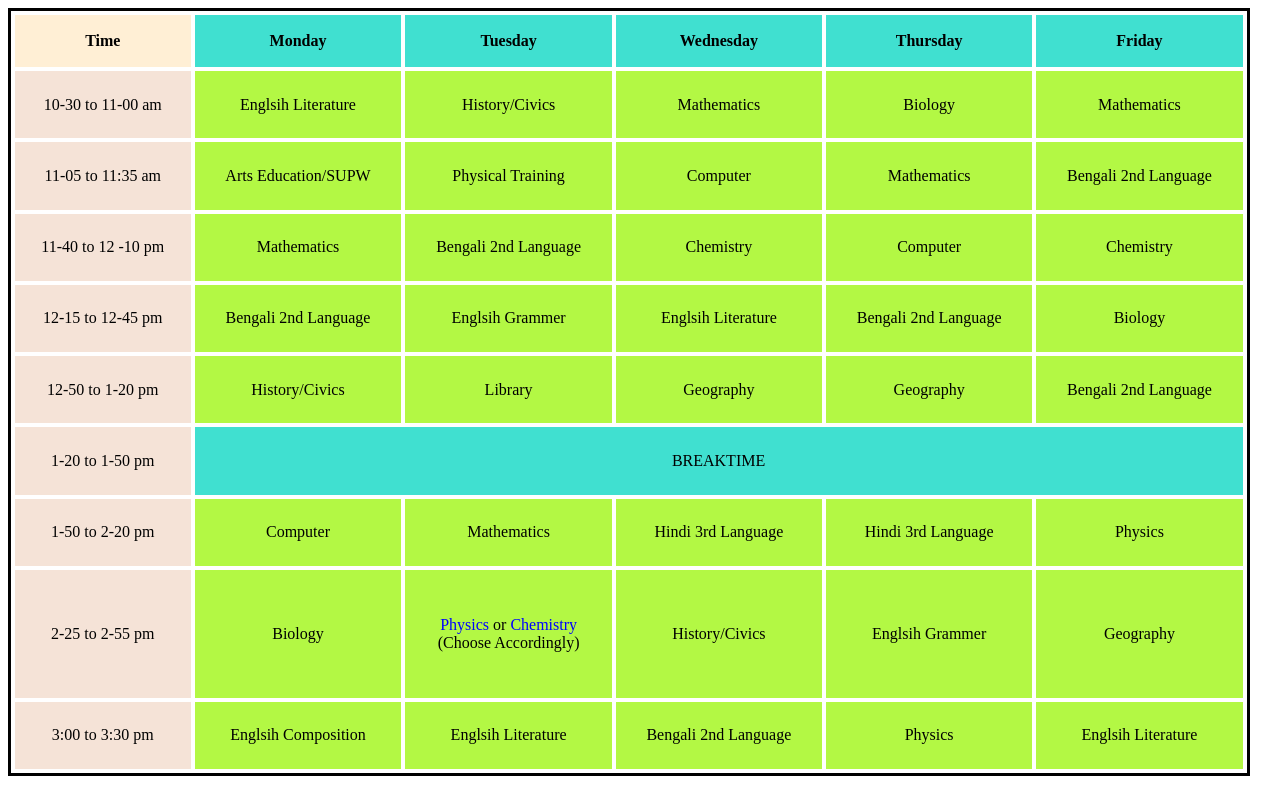
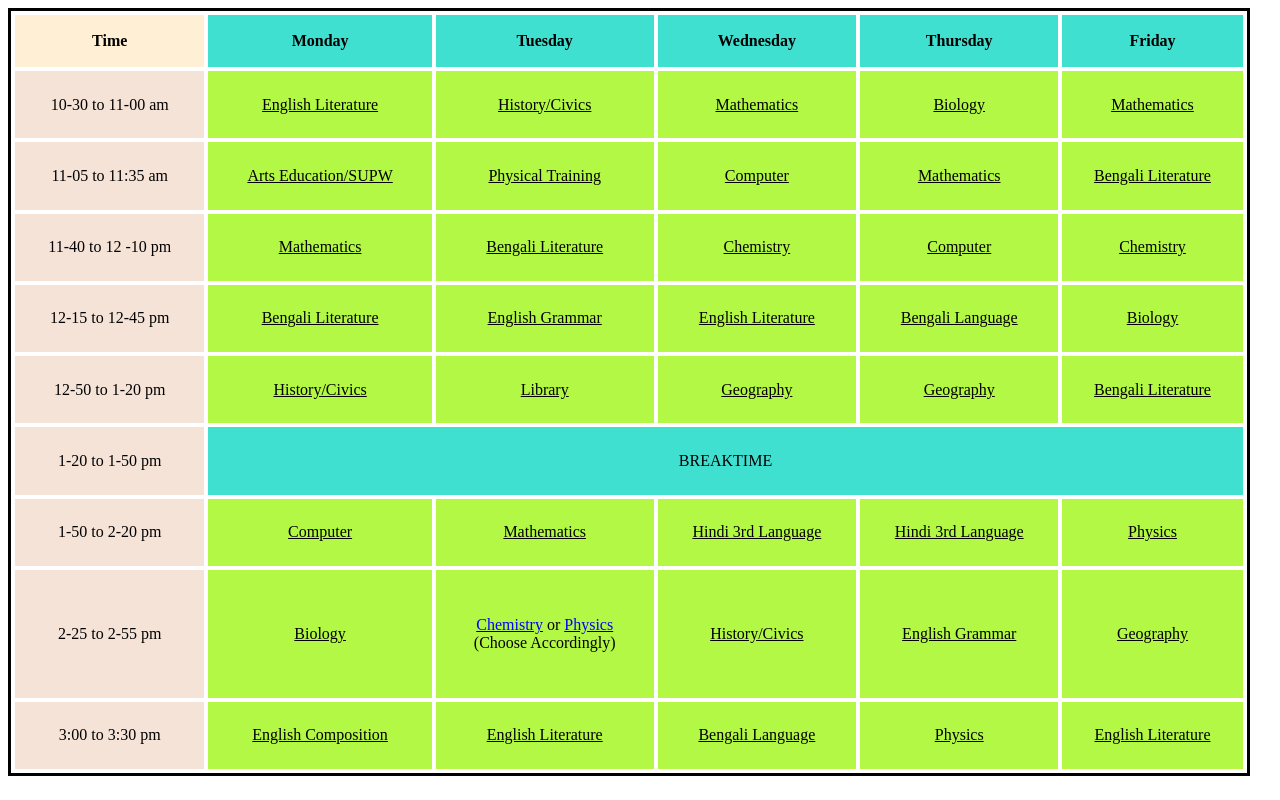
Before and after one commit to PrabalClass7/timetable8.github.io, a plain HTML site: page index.html in a window 1280 px wide. Drawn offline with Linux system fonts and the light colour scheme.

Commit message:
Update index.html

```diff
--- a/index.html
+++ b/index.html
@@ -8,10 +8,11 @@
 -->
 <html>
     <head>
-        <meta name="viewport" content="width=device-width, initial-scale=1">
+        <meta name="viewport" content="width=device-width, initial-scale=0.9">
         <title>Prabal's Time Table</title>
     </head>
     <body>
+
         <style>
 
             th,td,tr,table,thead,tbody{
@@ -20,6 +21,10 @@
             }
             td{
                 text-align: center;
+
+            }
+            a, a:visited, a:hover, a:active {
+                color: inherit;
 
             }
             #time{
@@ -48,7 +53,7 @@
                 <tbody>
                     <tr>
                         <td id="time">10-30 to 11-00 am</td>
-                        <td id="subject" title="Read some English stories and analyze them!">Englsih Literature</td>
+                        <td id="subject" title="Read some English stories and analyze them!">English Literature</td>
                         <td id="subject" title="Learning about ancient Kings and Kingdoms">History/Civics</td>
                         <td id="subject" title="Undoubtedly, My most favorite class. I love Maths">Mathematics</td>
                         <td id="subject" title="Learning about the Plant and Animal Kingdoms">Biology</td>
@@ -61,23 +66,23 @@
                         <td id="subject" title="After, Long hours of sitting and attending classes, Its Time to Move">Physical Training</td>
                         <td id="subject" title="Coding is my hobby">Computer</td>
                         <td id="subject" title="Undoubtedly, My most favorite class. I love Maths">Mathematics</td>
-                        <td id="subject" title="Same as English class, but in Bengali">Bengali 2nd Language</td>
+                        <td id="subject" title="Same as English class, but in Bengali">Bengali Literature</td>
                     </tr>
 
                     <tr>
                         <td id="time">11-40 to 12 -10 pm</td>
                         <td id="subject" title="Undoubtedly, My most favorite class. I love Maths">Mathematics</td>
-                        <td id="subject" title="Same as English class, but in Bengali">Bengali 2nd Language</td>
+                        <td id="subject" title="Same as English class, but in Bengali">Bengali Literature</td>
                         <td id="subject" title="Learning new chemical bonds and Reactions">Chemistry</td>
                         <td id="subject" title="Coding is my hobby">Computer</td>
                         <td id="subject" title="Learning new chemical bonds and Reactions">Chemistry</td>
                     </tr>
                     <tr>
                         <td id="time">12-15 to 12-45 pm</td>
-                        <td id="subject" title="Same as English class, but in Bengali">Bengali 2nd Language</td>
-                        <td id="subject" title="Learn to properly write English">Englsih Grammer</td>
-                        <td id="subject" title="Read some English stories and analyze them!">Englsih Literature</td>
-                        <td id="subject" title="Same as English class, but in Bengali">Bengali 2nd Language</td>
+                        <td id="subject" title="Same as English class, but in Bengali">Bengali Literature</td>
+                        <td id="subject" title="Learn to properly write English">English Grammar</td>
+                        <td id="subject" title="Read some English stories and analyze them!">English Literature</td>
+                        <td id="subject" title="Same as English class, but in Bengali">Bengali Language</td>
                         <td id="subject" title="Learning about the Plant and Animal Kingdoms">Biology</td>
                     </tr>
                     <tr>
@@ -86,7 +91,7 @@
                         <td id="subject" title="Grow our Knowledge with Books">Library</td>
                         <td id="subject" title="Exploring and learning about the world sitting in a classroom">Geography</td>
                         <td id="subject" title="Exploring and learning about the world sitting in a classroom">Geography</td>
-                        <td id="subject" title="Same as English class, but in Bengali">Bengali 2nd Language</td>
+                        <td id="subject" title="Same as English class, but in Bengali">Bengali Literature</td>
                     </tr>
                     <tr>
                         <td id="time">1-20 to 1-50 pm</td>
@@ -105,23 +110,74 @@
                     <tr>
                         <td id="time">2-25 to 2-55 pm</td>
                         <td id="subject" title="Learning about the Plant and Animal Kingdoms">Biology</td>
-                        <td id="subject" title="Experimenting Practically"><span style="color:blue">Physics</span> or <span style="color:blue">Chemistry</span><br><span>(Choose Accordingly)</span></td>
+                        <td id="subject" title="Experimenting Practically"><a href="https://meet.google.com/vku-jboc-joe" target="_blank" rel="noopener noreferrer"><span style="color:blue">Chemistry</span></a> or <a href="https://meet.google.com/ysy-rbsj-biw" target="_blank" rel="noopener noreferrer"><span style="color:blue">Physics</span></a><br><span>(Choose Accordingly)</span></td>
                         <td id="subject" title="Learning about ancient Kings and Kingdoms">History/Civics</td>
-                        <td id="subject" title="Learn to properly write English">Englsih Grammer</td>
+                        <td id="subject" title="Learn to properly write English">English Grammar</td>
                         <td id="subject" title="Exploring and learning about the world sitting in a classroom">Geography</td>
                     </tr>
                     <tr>
                         <td id="time">3:00 to 3:30 pm</td>
-                        <td id="subject" title="Class for Projecting our Imagination into an Essay">Englsih Composition</td>
-                        <td id="subject" title="Read some English stories and analyze them!">Englsih Literature</td>
-                        <td id="subject" title="Same as English class, but in Bengali">Bengali 2nd Language</td>
+                        <td id="subject" title="Class for Projecting our Imagination into an Essay">English Composition</td>
+                        <td id="subject" title="Read some English stories and analyze them!">English Literature</td>
+                        <td id="subject" title="Same as English class, but in Bengali">Bengali Language</td>
                         <td id="subject" title="Explanation of different real world phenomenon">Physics</td>
-                        <td id="subject" title="Read some English stories and analyze them!">Englsih Literature</td>
+                        <td id="subject" title="Read some English stories and analyze them!">English Literature</td>
                     </tr>
                 </tbody>
 
 
             </table>
         </div>
+        <script>
+            var elements = document.getElementsByTagName("td");
+            for (let i = 0; i < elements.length;i++) {
+                var cur = elements[i];
+                if (cur.innerHTML=="Physics"){
+                    cur.innerHTML=`<a href="https://meet.google.com/ysy-rbsj-biw" target="_blank" rel="noopener noreferrer">${cur.innerHTML}</a>`;
+                }
+                else if (cur.innerHTML=="English Literature"){
+                    cur.innerHTML=`<a href="https://meet.google.com/zzi-tgbv-yad" target="_blank" rel="noopener noreferrer">${cur.innerHTML}</a>`;
+                }else if (cur.innerHTML=="Mathematics"){
+                    cur.innerHTML=`<a href="https://meet.google.com/fyb-munh-bbr" target="_blank" rel="noopener noreferrer">${cur.innerHTML}</a>`;
+                }
+                else if (cur.innerHTML=="Bengali Language"){
+                    cur.innerHTML=`<a href="https://meet.google.com/kyj-xyxn-atj" target="_blank" rel="noopener noreferrer">${cur.innerHTML}</a>`;
+                }
+                else if (cur.innerHTML=="Bengali Literature"){
+                    cur.innerHTML=`<a href="http://meet.google.com/tvy-btzg-bzi" target="_blank" rel="noopener noreferrer">${cur.innerHTML}</a>`;
+                }
+                else if (cur.innerHTML=="History/Civics"){
+                    cur.innerHTML=`<a href="https://meet.google.com/kiv-kfka-yed" target="_blank" rel="noopener noreferrer">${cur.innerHTML}</a>`;
+                }
+                else if (cur.innerHTML=="Computer"){
+                    cur.innerHTML=`<a href="http://meet.google.com/wqn-mhoc-dzu" target="_blank" rel="noopener noreferrer">${cur.innerHTML}</a>`;
+                }
+                else if (cur.innerHTML=="Biology"){
+                    cur.innerHTML=`<a href="https://meet.google.com/qtf-jacr-iiz" target="_blank" rel="noopener noreferrer">${cur.innerHTML}</a>`;
+                }
+                else if (cur.innerHTML=="English Composition"){
+                    cur.innerHTML=`<a href="https://meet.google.com/zzi-tgbv-yad" target="_blank" rel="noopener noreferrer">${cur.innerHTML}</a>`;
+                }
+                else if (cur.innerHTML=="Arts Education/SUPW"){
+                    cur.innerHTML=`<a href="https://meet.google.com/ysm-htaq-zre" target="_blank" rel="noopener noreferrer">${cur.innerHTML}</a>`;
+                }
+                else if (cur.innerHTML=="English Grammar"){
+                    cur.innerHTML=`<a href="https://meet.google.com/ika-cviz-nvb" target="_blank" rel="noopener noreferrer">${cur.innerHTML}</a>`;
+                }
+                else if (cur.innerHTML=="Geography"){
+                    cur.innerHTML=`<a href="https://meet.google.com/xae-hacw-nbk" target="_blank" rel="noopener noreferrer">${cur.innerHTML}</a>`;
+                }
+                else if (cur.innerHTML=="Chemistry"){
+                    cur.innerHTML=`<a href="https://meet.google.com/vku-jboc-joe" target="_blank" rel="noopener noreferrer">${cur.innerHTML}</a>`;
+                }else if (cur.innerHTML=="Hindi 3rd Language"){
+                    cur.innerHTML=`<a href="https://meet.google.com/jit-yhti-whe" target="_blank" rel="noopener noreferrer">${cur.innerHTML}</a>`;
+                }
+                else if (cur.innerHTML=="Library"){
+                    cur.innerHTML=`<a href="https://meet.google.com/nxq-hfzi-yxo" target="_blank" rel="noopener noreferrer">${cur.innerHTML}</a>`;
+                }
+                else if (cur.innerHTML=="Physical Training"){
+                    cur.innerHTML=`<a href="https://meet.google.com/moj-cquj-ndw" target="_blank" rel="noopener noreferrer">${cur.innerHTML}</a>`;
+                }
+            }</script>
     </body>
 </html>
```
